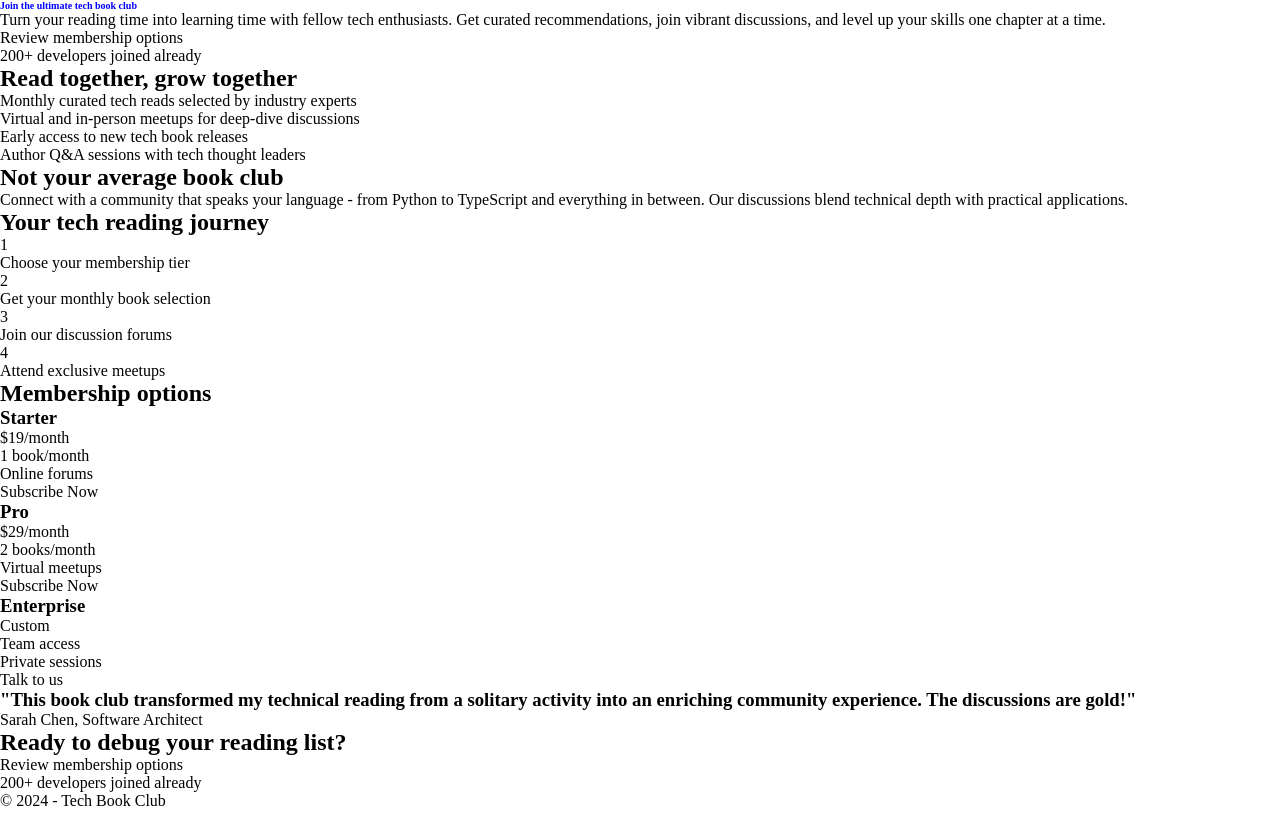
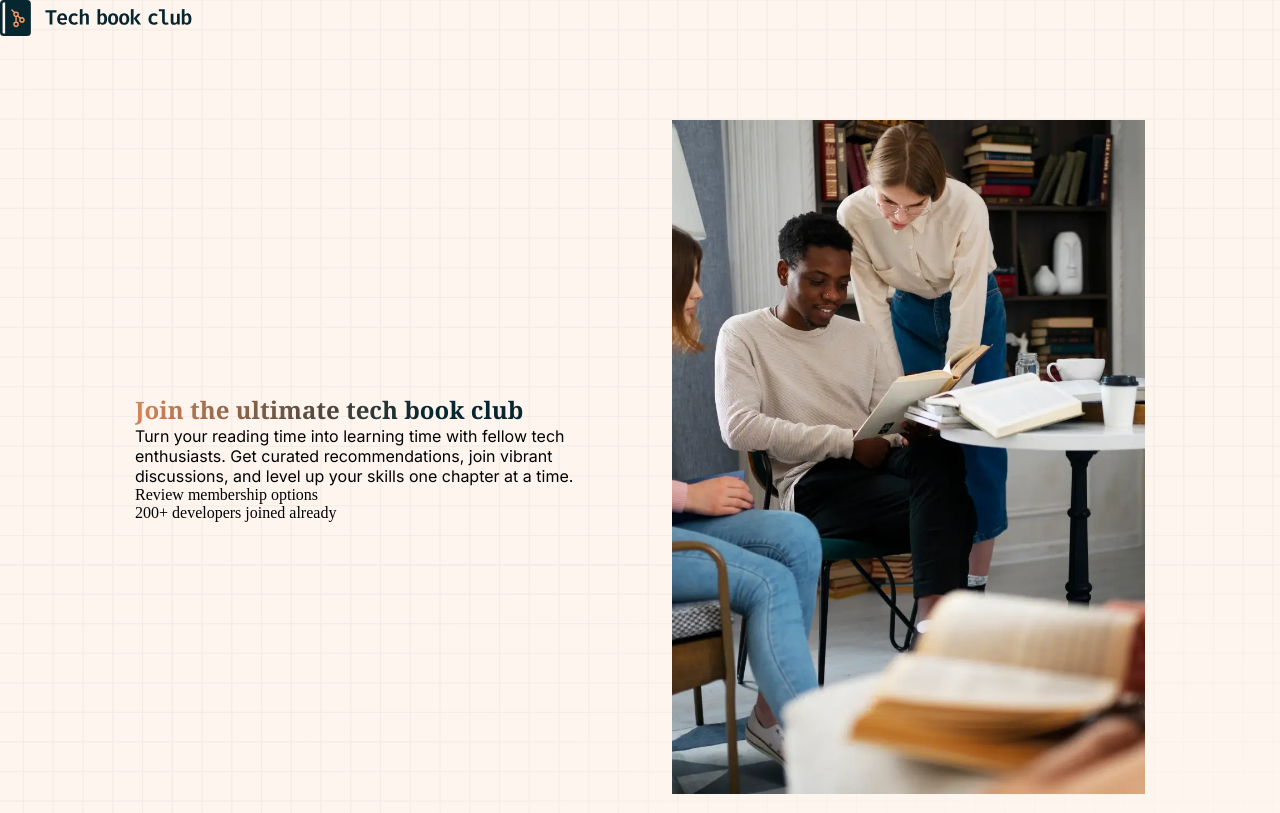
Before and after one commit to michellecordovi/TechBookClub, a plain HTML site: page index.html in a window 1280 px wide. Shown: the top 813 px of the page. Drawn offline with Linux system fonts and the light colour scheme; a web font is replaced by a local one.

Commit message:
add variables for colors, fonts, and gradients

```diff
--- a/index.html
+++ b/index.html
@@ -28,22 +28,31 @@
 			rel="stylesheet"
 		/>
 
-		<link href="index.css" rel="stylesheet"/>
+		<link
+			href="index.css"
+			rel="stylesheet"
+		/>
 
 		<title>Frontend Mentor | Tech book club</title>
 	</head>
 	<body>
 		<header>
-			<nav></nav>
-			<section>
-				<h1>Join the ultimate tech book club</h1>
-				<p>
-					Turn your reading time into learning time with fellow tech
-					enthusiasts. Get curated recommendations, join vibrant
-					discussions, and level up your skills one chapter at a time.
-				</p>
-				<a>Review membership options</a>
-				<div>200+ developers joined already</div>
+			<nav>
+				<img src="./assets/images/logo.svg" />
+			</nav>
+			<section id="hero">
+				<div class="text-box">
+					<h1>Join the ultimate tech book club</h1>
+					<p>
+						Turn your reading time into learning time with fellow
+						tech enthusiasts. Get curated recommendations, join
+						vibrant discussions, and level up your skills one
+						chapter at a time.
+					</p>
+					<a>Review membership options</a>
+					<div>200+ developers joined already</div>
+				</div>
+				<img src="./assets/images/image-hero-desktop.webp" alt="">
 			</section>
 		</header>
 
--- a/sass/index.scss
+++ b/sass/index.scss
@@ -1,12 +1,64 @@
+//VARIABLES
+
+//font variables
+$header-font: 'Martian Mono', Georgia, 'Times New Roman', Times, serif;
+$body-font: Inter, Arial, sans-serif;
+
+//color variables
+$black: #062630;
+$blue: #385159;
+$dark-gray: #e6e1df;
+$light-gray: #faf5f3;
+$white: #fff;
+$orange: #fea36f;
+$light-orange: #ffe2d1;
+$lightest-orange: #fff5ef;
+
+//gradient-variables
+$text-gradient: linear-gradient(107deg, #ff9a60 -11.37%, #062630 61.84%);
+$background-gradient: linear-gradient(90deg, #ffe2d1 0%, #fff5ef 100%);
+
 * {
-    box-sizing: border-box;
-    padding: 0px;
-    margin: 0px;
+	box-sizing: border-box;
+	padding: 0px;
+	margin: 0px;
 }
 
-header{
-    h1{
-        color: blue;
-        font-size: 24px;
-    }
+h1,h2,h3,h4{
+    font-family: $header-font;
 }
+
+p{
+    font-family: $body-font;
+}
+
+header {
+	height: 834px;
+	background-image: url("./assets/images/pattern-light-bg.svg");
+	background-color: $lightest-orange;
+
+	#hero {
+		padding: 80px 135px;
+        height: 100%;
+		display: grid;
+		grid-template-columns: 1fr 1fr;
+        column-gap: 64px;
+        justify-items: stretch;
+        align-items: stretch;
+
+
+		img {
+			width: 100%;
+            object-fit: cover;
+		}
+
+		.text-box {
+            align-self: center;
+			h1 {
+				color: transparent;
+				background: $text-gradient;
+				background-clip: text;
+			}
+		}
+	}
+}
```
Also changed, not shown: index.css, 1 other file.
